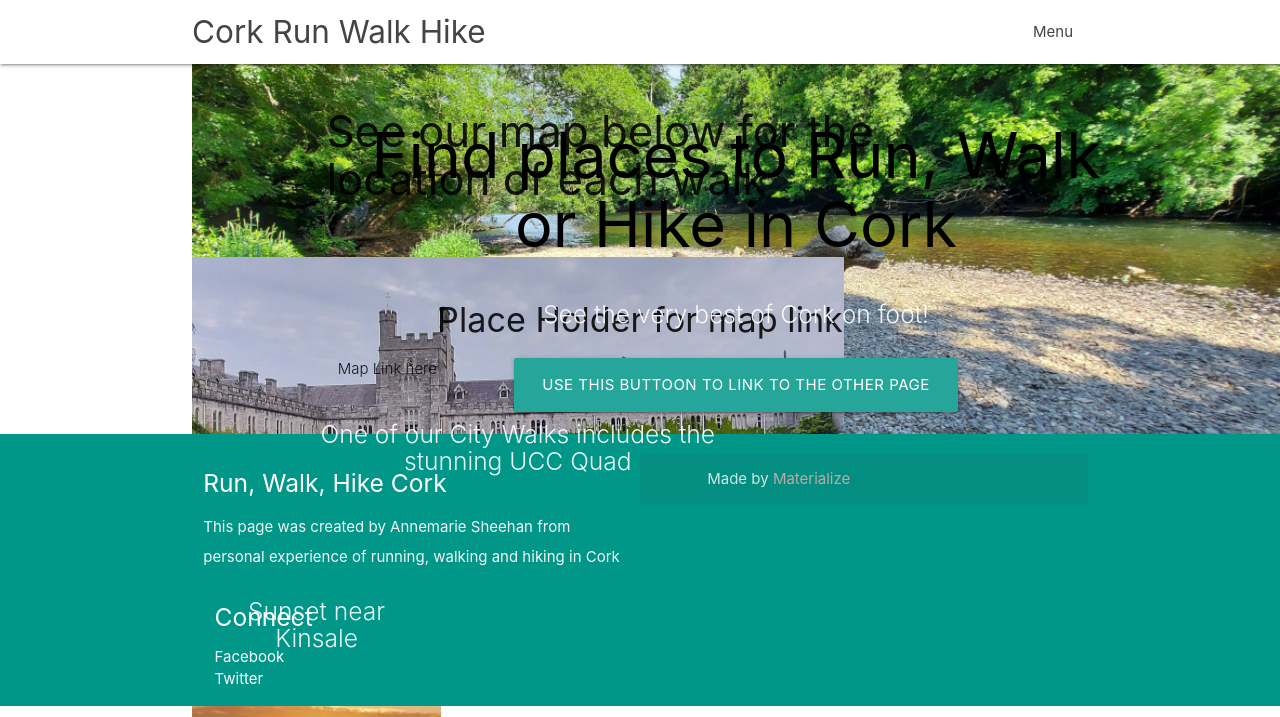
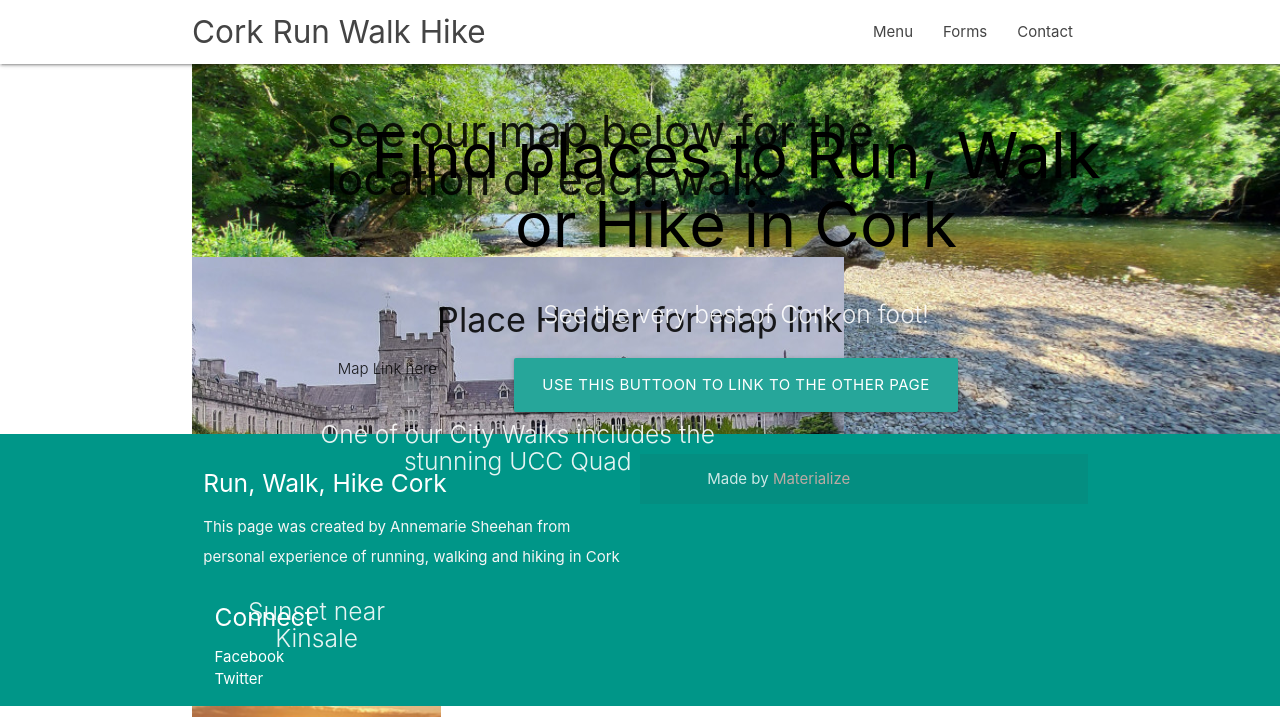
Before and after one commit to AnnemarieSheehan/Cork-Run-Walk-Hike-Routes, a Flask app: page / in a window 1280 px wide. Shown: the top 717 px of the page. Run offline with Flask 2, Linux system fonts and the light colour scheme; some libraries are stand-ins or nearby versions.

Commit message:
Add nav bar lists

```diff
--- a/templates/base.html
+++ b/templates/base.html
@@ -17,6 +17,8 @@
       <a id="logo-container" href="{{ url_for('index') }}" class="brand-logo">Cork Run Walk Hike</a>
       <ul class="right hide-on-med-and-down">
         <li><a href="{{ url_for('index') }}">Menu</a></li>
+        <li><a href="{{ url_for('forms') }}">Forms</a></li>
+        <li><a href="{{ url_for('contact') }}">Contact</a></li>
       </ul>
 
       <ul id="nav-mobile" class="sidenav">
```
